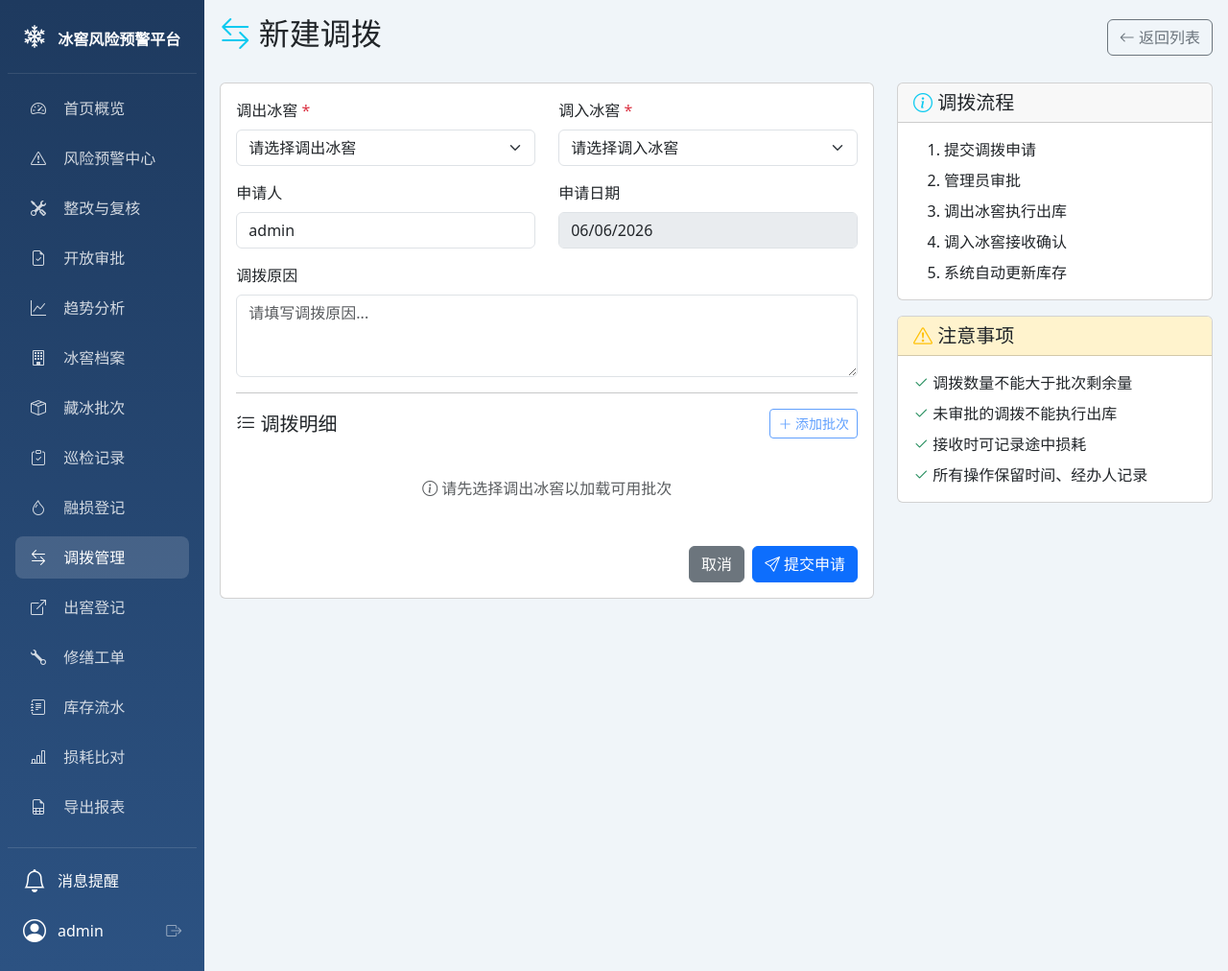
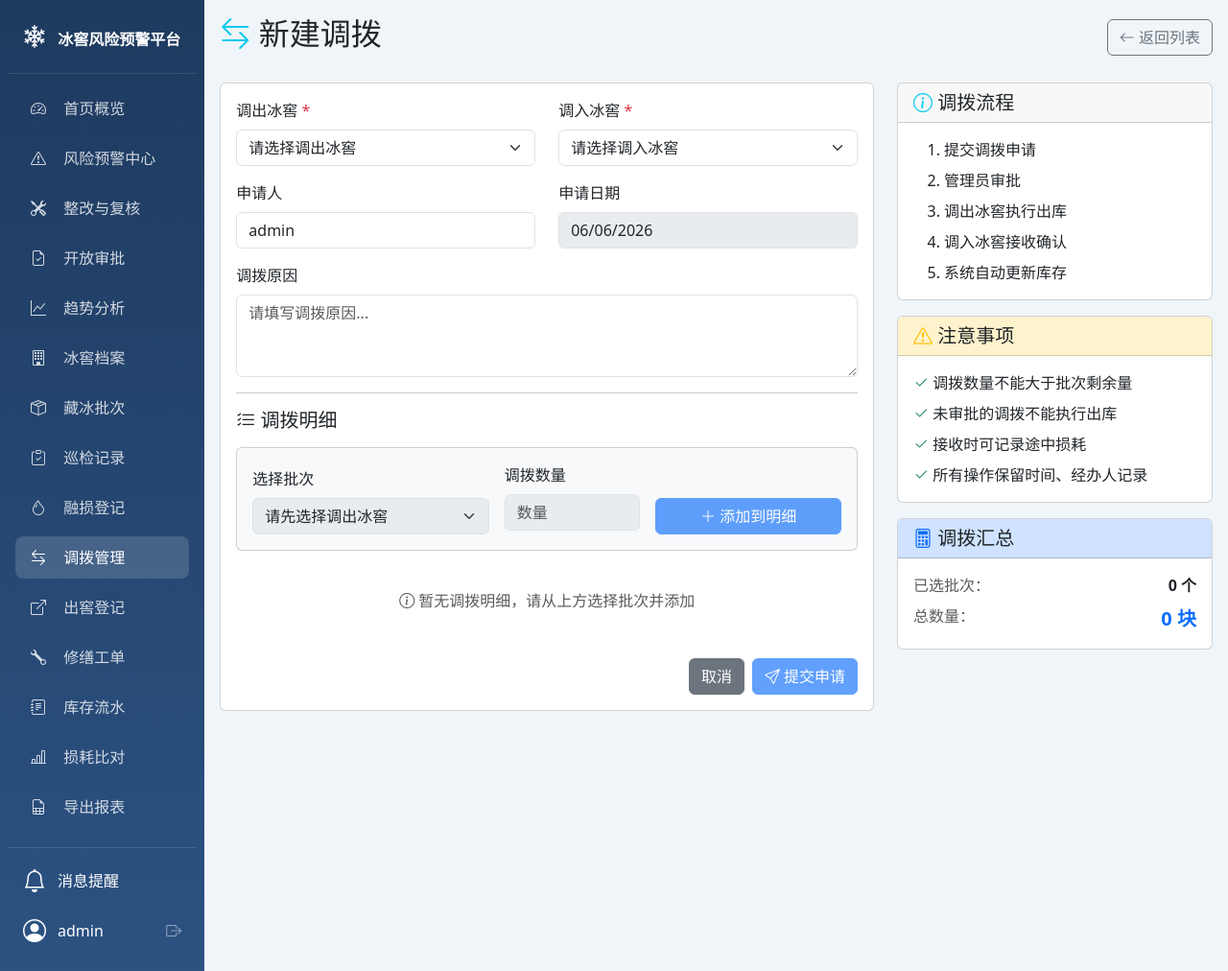
Before and after one commit to wanfengfengii-ctrl/nyh-24, a Flask app: page /transfers/new in a window 1280 px wide. Shown: the whole page at 96% size. Run offline with Flask 3, Linux system fonts and the light colour scheme; a user stored in the database is signed in; some libraries are stand-ins or nearby versions.

Commit message:
.432588890839280:8591fd88e51bb22afd97afb64d607bb4_6a23c1659764df56f90caab0.6a23c9619764df56f90cad87.6a23c960539252b9eeb90382:Trae CN.T(2026/6/6 15:16:49)

```diff
--- a/app.py
+++ b/app.py
@@ -1828,6 +1828,12 @@ def create_app():
         batches = []
         return render_template('outbounds/form.html', record=None, houses=houses,
                                purposes=purposes, batches=batches, ice_house_id=None)
+
+    @app.route('/outbounds/<int:record_id>')
+    @login_required
+    def outbound_detail(record_id):
+        record = OutboundRecord.query.get_or_404(record_id)
+        return render_template('outbounds/detail_modal.html', record=record)
 
     # ========== 库存流水 ==========
     @app.route('/inventory-flows')
--- a/templates/inventory_flows/list.html
+++ b/templates/inventory_flows/list.html
@@ -136,7 +136,7 @@ function loadBatches() {
         return;
     }
 
-    fetch('{{ url_for("api_batches_by_house", house_id=0) }}'.replace('/0/', '/' + houseId + '/'))
+    fetch('/api/batches/by-house/' + houseId)
         .then(response => response.json())
         .then(data => {
             batchSelect.innerHTML = '<option value="">全部批次</option>';
--- a/templates/outbounds/form.html
+++ b/templates/outbounds/form.html
@@ -138,7 +138,7 @@ function loadBatches() {
         return;
     }
 
-    fetch('{{ url_for("api_batches_by_house", house_id=0) }}'.replace('/0/', '/' + houseId + '/'))
+    fetch('/api/batches/by-house/' + houseId)
         .then(response => response.json())
         .then(data => {
             if (data.length === 0) {
--- a/templates/transfers/form.html
+++ b/templates/transfers/form.html
@@ -60,52 +60,40 @@
 
                     <div class="d-flex justify-content-between align-items-center mb-3">
                         <h5 class="mb-0"><i class="bi bi-list-check"></i> 调拨明细</h5>
-                        <button type="button" class="btn btn-sm btn-outline-primary" onclick="addBatchRow()" id="addRowBtn" disabled>
-                            <i class="bi bi-plus-lg"></i> 添加批次
-                        </button>
                     </div>
 
-                    <div id="batchItems">
-                        {% if batches_from %}
-                        {% for batch in batches_from %}
-                        <div class="card mb-2 batch-row" data-batch-id="{{ batch.id }}">
+                    <div class="card bg-light mb-3">
                         <div class="card-body py-3">
-                                <div class="row align-items-center">
+                            <div class="row g-3 align-items-end">
                                 <div class="col-md-5">
-                                        <small class="text-muted">批次</small>
-                                        <p class="mb-0 fw-bold">
-                                            {{ batch.entry_date }} - {{ batch.ice_count }}块
-                                            <span class="text-success">(剩余 {{ batch.current_remaining }})</span>
-                                        </p>
+                                    <label class="form-label">选择批次</label>
+                                    <select class="form-select" id="batch_select" disabled>
+                                        <option value="">请先选择调出冰窖</option>
+                                    </select>
+                                </div>
+                                <div class="col-md-3">
+                                    <label class="form-label">调拨数量</label>
+                                    <input type="number" class="form-control" id="quantity_input" min="1" placeholder="数量" disabled>
+                                    <div class="form-text text-muted" id="batch_remaining"></div>
                                 </div>
                                 <div class="col-md-4">
-                                        <label class="form-label small">调拨数量</label>
-                                        <div class="input-group">
-                                            <input type="number" class="form-control" name="quantities[]"
-                                                   min="1" max="{{ batch.current_remaining }}"
-                                                   placeholder="请输入数量" value="{{ batch.current_remaining }}">
-                                            <input type="hidden" name="batch_ids[]" value="{{ batch.id }}">
-                                        </div>
-                                    </div>
-                                    <div class="col-md-3 text-end">
-                                        <button type="button" class="btn btn-sm btn-outline-danger" onclick="removeRow(this)">
-                                            <i class="bi bi-trash"></i>
+                                    <button type="button" class="btn btn-primary w-100" id="add_batch_btn" onclick="addBatch()" disabled>
+                                        <i class="bi bi-plus-lg"></i> 添加到明细
                                     </button>
                                 </div>
                             </div>
                         </div>
                     </div>
-                        {% endfor %}
-                        {% else %}
+
+                    <div id="batchItems">
                         <div class="text-center py-4 text-muted" id="emptyHint">
-                            <i class="bi bi-info-circle"></i> 请先选择调出冰窖以加载可用批次
+                            <i class="bi bi-info-circle"></i> 暂无调拨明细，请从上方选择批次并添加
                         </div>
-                        {% endif %}
                     </div>
 
                     <div class="d-grid gap-2 d-md-flex justify-content-md-end mt-4">
                         <a href="{{ url_for('transfers') }}" class="btn btn-secondary">取消</a>
-                        <button type="submit" class="btn btn-primary">
+                        <button type="submit" class="btn btn-primary" id="submitBtn" disabled>
                             <i class="bi bi-send"></i> 提交申请
                         </button>
                     </div>
@@ -155,83 +143,208 @@
                 </ul>
             </div>
         </div>
+
+        <div class="card mt-3">
+            <div class="card-header bg-primary-subtle">
+                <h5 class="mb-0"><i class="bi bi-calculator text-primary"></i> 调拨汇总</h5>
+            </div>
+            <div class="card-body">
+                <div class="d-flex justify-content-between">
+                    <span class="text-muted">已选批次：</span>
+                    <strong id="total_batches">0 个</strong>
+                </div>
+                <div class="d-flex justify-content-between mt-2">
+                    <span class="text-muted">总数量：</span>
+                    <strong class="text-primary fs-5" id="total_quantity">0 块</strong>
+                </div>
+            </div>
+        </div>
     </div>
 </div>
 
 <script>
+var availableBatches = [];
+var selectedBatchIds = new Set();
+
 function loadBatches() {
     var fromHouseId = document.getElementById('from_house_id').value;
+    var batchSelect = document.getElementById('batch_select');
+    var quantityInput = document.getElementById('quantity_input');
+    var addBtn = document.getElementById('add_batch_btn');
+    var remainingInfo = document.getElementById('batch_remaining');
+
     if (!fromHouseId) {
-        document.getElementById('addRowBtn').disabled = true;
-        document.getElementById('batchItems').innerHTML = '<div class="text-center py-4 text-muted"><i class="bi bi-info-circle"></i> 请先选择调出冰窖以加载可用批次</div>';
+        batchSelect.innerHTML = '<option value="">请先选择调出冰窖</option>';
+        batchSelect.disabled = true;
+        quantityInput.disabled = true;
+        addBtn.disabled = true;
+        remainingInfo.textContent = '';
+        availableBatches = [];
+        clearAllItems();
         return;
     }
 
-    fetch('{{ url_for("api_batches_by_house", house_id=0) }}'.replace('/0/', '/' + fromHouseId + '/'))
+    fetch('/api/batches/by-house/' + fromHouseId)
         .then(response => response.json())
         .then(data => {
-            var container = document.getElementById('batchItems');
+            availableBatches = data;
+            selectedBatchIds.clear();
+            clearAllItems();
+            refreshBatchSelect();
+
             if (data.length === 0) {
-                container.innerHTML = '<div class="text-center py-4 text-muted"><i class="bi bi-inbox"></i> 该冰窖暂无可用批次</div>';
-                document.getElementById('addRowBtn').disabled = true;
-                return;
+                batchSelect.innerHTML = '<option value="">该冰窖无可用批次</option>';
+                batchSelect.disabled = true;
+                quantityInput.disabled = true;
+                addBtn.disabled = true;
+            } else {
+                batchSelect.disabled = false;
+                quantityInput.disabled = false;
+                addBtn.disabled = false;
             }
-            container.innerHTML = '';
-            data.forEach(function(batch) {
-                addBatchCard(batch);
-            });
-            document.getElementById('addRowBtn').disabled = false;
         });
 }
 
-function addBatchCard(batch) {
+function refreshBatchSelect() {
+    var batchSelect = document.getElementById('batch_select');
+    batchSelect.innerHTML = '<option value="">请选择批次</option>';
+
+    availableBatches.forEach(function(batch) {
+        if (!selectedBatchIds.has(batch.id)) {
+            var option = document.createElement('option');
+            option.value = batch.id;
+            option.textContent = batch.label;
+            option.dataset.remaining = batch.label.match(/剩余(\d+)/) ? batch.label.match(/剩余(\d+)/)[1] : 0;
+            batchSelect.appendChild(option);
+        }
+    });
+
+    updateQuantityMax();
+}
+
+function updateQuantityMax() {
+    var batchSelect = document.getElementById('batch_select');
+    var quantityInput = document.getElementById('quantity_input');
+    var remainingInfo = document.getElementById('batch_remaining');
+    var addBtn = document.getElementById('add_batch_btn');
+
+    if (!batchSelect.value) {
+        quantityInput.disabled = true;
+        addBtn.disabled = true;
+        remainingInfo.textContent = '';
+        return;
+    }
+
+    var selectedOption = batchSelect.options[batchSelect.selectedIndex];
+    var remaining = parseInt(selectedOption.dataset.remaining) || 0;
+
+    quantityInput.disabled = false;
+    quantityInput.max = remaining;
+    quantityInput.value = remaining > 0 ? remaining : '';
+    addBtn.disabled = remaining <= 0;
+    remainingInfo.textContent = '剩余 ' + remaining + ' 块';
+}
+
+document.getElementById('batch_select').addEventListener('change', updateQuantityMax);
+
+function addBatch() {
+    var batchSelect = document.getElementById('batch_select');
+    var quantityInput = document.getElementById('quantity_input');
+
+    var batchId = parseInt(batchSelect.value);
+    var quantity = parseInt(quantityInput.value);
+
+    if (!batchId) {
+        alert('请选择批次');
+        return;
+    }
+    if (!quantity || quantity <= 0) {
+        alert('请输入有效的调拨数量');
+        return;
+    }
+
+    var selectedOption = batchSelect.options[batchSelect.selectedIndex];
+    var remaining = parseInt(selectedOption.dataset.remaining) || 0;
+    if (quantity > remaining) {
+        alert('调拨数量不能大于剩余量 (' + remaining + ' 块)');
+        return;
+    }
+
+    var batchLabel = selectedOption.textContent;
+
+    selectedBatchIds.add(batchId);
+
     var container = document.getElementById('batchItems');
+    var emptyHint = document.getElementById('emptyHint');
+    if (emptyHint) {
+        emptyHint.remove();
+    }
+
     var card = document.createElement('div');
     card.className = 'card mb-2 batch-row';
-    card.setAttribute('data-batch-id', batch.id);
+    card.setAttribute('data-batch-id', batchId);
     card.innerHTML = `
         <div class="card-body py-3">
             <div class="row align-items-center">
                 <div class="col-md-5">
                     <small class="text-muted">批次</small>
-                    <p class="mb-0 fw-bold">${batch.label}</p>
+                    <p class="mb-0 fw-bold">${batchLabel}</p>
+                    <input type="hidden" name="batch_ids[]" value="${batchId}">
                 </div>
                 <div class="col-md-4">
-                    <label class="form-label small">调拨数量</label>
-                    <div class="input-group">
-                        <input type="number" class="form-control" name="quantities[]"
-                               min="1" placeholder="请输入数量">
-                        <input type="hidden" name="batch_ids[]" value="${batch.id}">
-                    </div>
+                    <small class="text-muted">调拨数量</small>
+                    <p class="mb-0 fw-bold text-primary">${quantity} 块
+                        <input type="hidden" name="quantities[]" value="${quantity}">
+                    </p>
                 </div>
                 <div class="col-md-3 text-end">
-                    <button type="button" class="btn btn-sm btn-outline-danger" onclick="removeRow(this)">
-                        <i class="bi bi-trash"></i>
+                    <button type="button" class="btn btn-sm btn-outline-danger" onclick="removeBatch(${batchId}, this)">
+                        <i class="bi bi-trash"></i> 移除
                     </button>
                 </div>
             </div>
         </div>
     `;
     container.appendChild(card);
+
+    refreshBatchSelect();
+    updateSummary();
 }
 
-function addBatchRow() {
-    var fromHouseId = document.getElementById('from_house_id').value;
-    if (!fromHouseId) {
-        alert('请先选择调出冰窖');
-        return;
+function removeBatch(batchId, btn) {
+    btn.closest('.batch-row').remove();
+    selectedBatchIds.delete(batchId);
+    refreshBatchSelect();
+    updateSummary();
+
+    var container = document.getElementById('batchItems');
+    if (container.querySelectorAll('.batch-row').length === 0) {
+        container.innerHTML = '<div class="text-center py-4 text-muted" id="emptyHint"><i class="bi bi-info-circle"></i> 暂无调拨明细，请从上方选择批次并添加</div>';
+    }
 }
 
-    fetch('{{ url_for("api_batches_by_house", house_id=0) }}'.replace('/0/', '/' + fromHouseId + '/'))
-        .then(response => response.json())
-        .then(data => {
-            if (data.length === 0) return;
-            addBatchCard(data[0]);
-        });
+function clearAllItems() {
+    var container = document.getElementById('batchItems');
+    container.innerHTML = '<div class="text-center py-4 text-muted" id="emptyHint"><i class="bi bi-info-circle"></i> 暂无调拨明细，请从上方选择批次并添加</div>';
+    selectedBatchIds.clear();
+    updateSummary();
 }
 
-function removeRow(btn) {
-    btn.closest('.batch-row').remove();
+function updateSummary() {
+    var rows = document.querySelectorAll('.batch-row');
+    var totalBatches = rows.length;
+    var totalQty = 0;
+
+    rows.forEach(function(row) {
+        var qtyInput = row.querySelector('input[name="quantities[]"]');
+        if (qtyInput) {
+            totalQty += parseInt(qtyInput.value) || 0;
+        }
+    });
+
+    document.getElementById('total_batches').textContent = totalBatches + ' 个';
+    document.getElementById('total_quantity').textContent = totalQty + ' 块';
+    document.getElementById('submitBtn').disabled = totalBatches === 0;
 }
 </script>
 {% endblock %}
```
Also changed, not shown: templates/outbounds/detail_modal.html (added, +56 -0 lines). Lines whose indentation alone changed are shown as unchanged.
